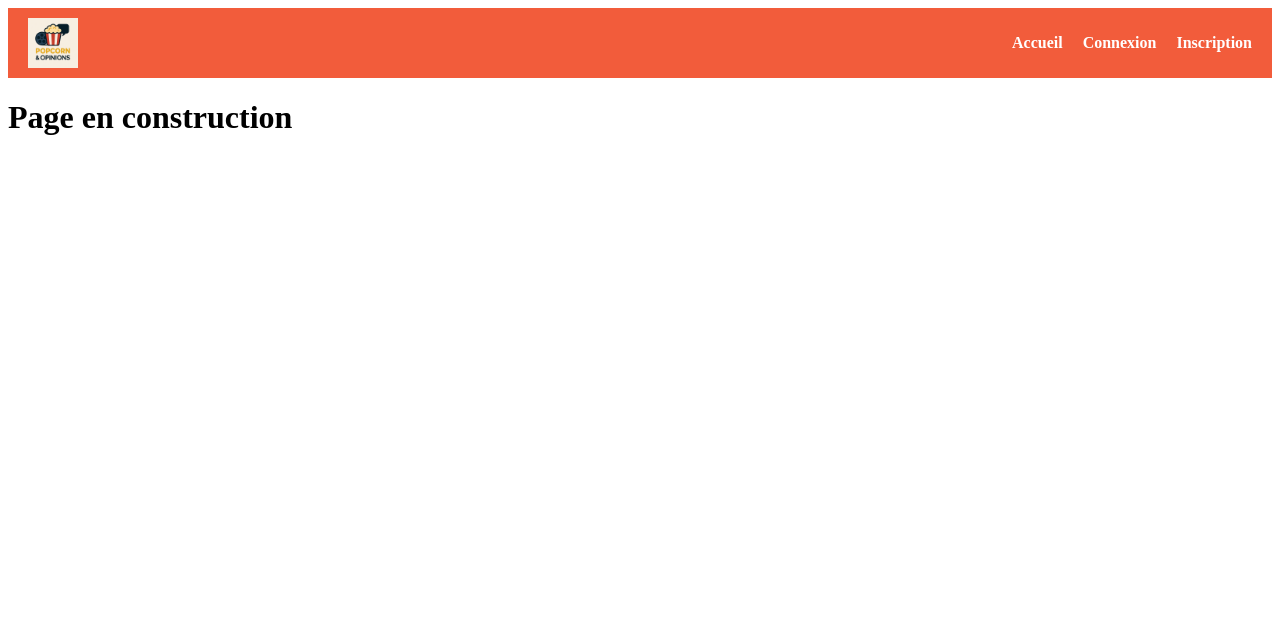
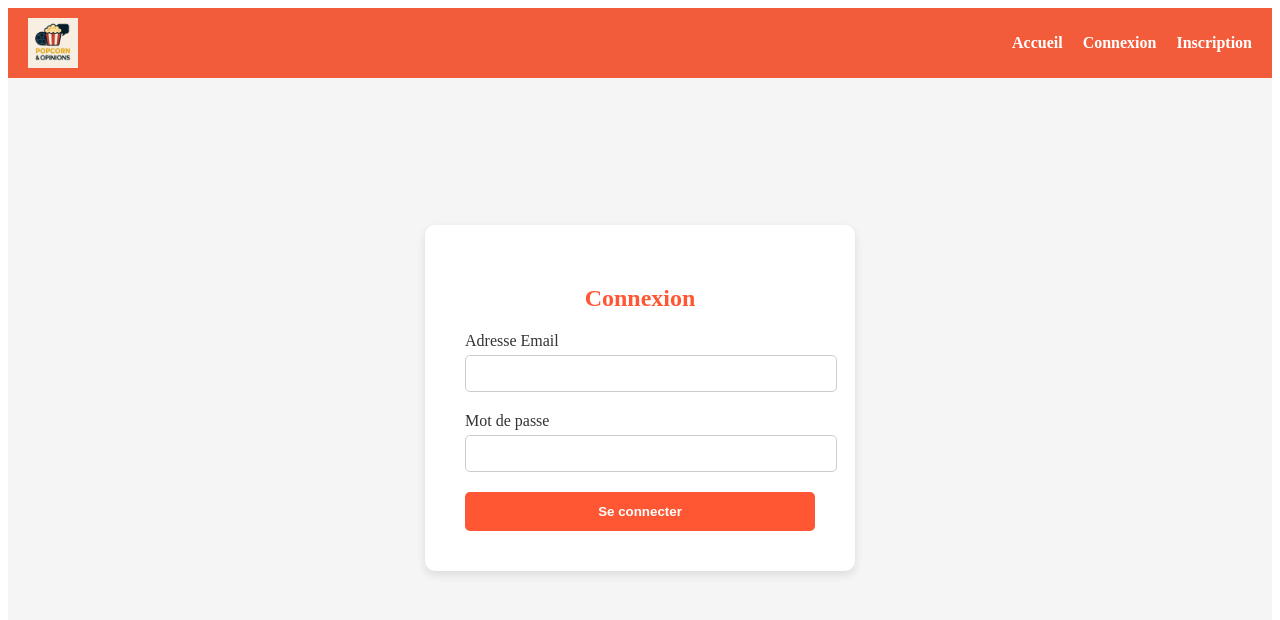
Before and after one commit to rhita123/pick-and-play, a Vue app in the folder client/: page /login in a window 1280 px wide. Shown: the top 620 px of the page. Built offline with nearby package versions, Linux system fonts and the light colour scheme.

Commit message:
frontend page inscription et connexion

```diff
--- a/client/src/views/Login.vue
+++ b/client/src/views/Login.vue
@@ -1,12 +1,96 @@
 <template>
-    <div>
-      <h1>Page en construction</h1>
+    <div class="login">
+      <div class="form-container">
+        <h2>Connexion</h2>
+        <form @submit.prevent="handleLogin">
+          <div class="form-group">
+            <label for="email">Adresse Email</label>
+            <input type="email" id="email" v-model="email" required>
+          </div>
+
+          <div class="form-group">
+            <label for="password">Mot de passe</label>
+            <input type="password" id="password" v-model="password" required>
+          </div>
+
+          <button type="submit">Se connecter</button>
+        </form>
+      </div>
     </div>
   </template>
 
   <script>
-
   export default {
-    name: 'Login'
+    name: 'Login',
+    data() {
+      return {
+        email: '',
+        password: ''
+      }
+    },
+    methods: {
+      handleLogin() {
+        console.log('Tentative de connexion avec:', this.email, this.password);
+        // Ici on mettra la vraie logique après (API).
+      }
+    }
   }
   </script>
+
+  <style scoped>
+  .login {
+    display: flex;
+    justify-content: center;
+    align-items: center;
+    min-height: 80vh;
+    background-color: #f5f5f5;
+  }
+
+  .form-container {
+    background: white;
+    padding: 40px;
+    border-radius: 10px;
+    box-shadow: 0px 4px 10px rgba(0, 0, 0, 0.1);
+    width: 350px;
+    text-align: center;
+  }
+
+  .form-container h2 {
+    margin-bottom: 20px;
+    color: #ff5733;
+  }
+
+  .form-group {
+    margin-bottom: 20px;
+    text-align: left;
+  }
+
+  .form-group label {
+    display: block;
+    margin-bottom: 5px;
+    color: #333;
+  }
+
+  .form-group input {
+    width: 100%;
+    padding: 10px;
+    border: 1px solid #ccc;
+    border-radius: 5px;
+  }
+
+  button {
+    width: 100%;
+    padding: 12px;
+    background-color: #ff5733;
+    color: white;
+    border: none;
+    border-radius: 5px;
+    font-weight: bold;
+    cursor: pointer;
+    transition: background-color 0.3s;
+  }
+
+  button:hover {
+    background-color: #e04a2d;
+  }
+  </style>
--- a/client/src/views/Register.vue
+++ b/client/src/views/Register.vue
@@ -1,9 +1,102 @@
 <template>
-    <div>Page d'inscription</div>
+    <div class="register">
+      <div class="form-container">
+        <h2>Inscription</h2>
+        <form @submit.prevent="handleRegister">
+          <div class="form-group">
+            <label for="username">Nom d'utilisateur</label>
+            <input type="text" id="username" v-model="username" required>
+          </div>
+
+          <div class="form-group">
+            <label for="email">Adresse Email</label>
+            <input type="email" id="email" v-model="email" required>
+          </div>
+
+          <div class="form-group">
+            <label for="password">Mot de passe</label>
+            <input type="password" id="password" v-model="password" required>
+          </div>
+
+          <button type="submit">S'inscrire</button>
+        </form>
+      </div>
+    </div>
   </template>
 
   <script>
   export default {
-    name: 'Register'
+    name: 'Register',
+    data() {
+      return {
+        username: '',
+        email: '',
+        password: ''
+      }
+    },
+    methods: {
+      handleRegister() {
+        console.log('Tentative d’inscription avec:', this.username, this.email, this.password);
+        // Ici on mettra la vraie logique d'API plus tard.
+      }
+    }
   }
   </script>
+
+  <style scoped>
+  .register {
+    display: flex;
+    justify-content: center;
+    align-items: center;
+    min-height: 80vh;
+    background-color: #f5f5f5;
+  }
+
+  .form-container {
+    background: white;
+    padding: 40px;
+    border-radius: 10px;
+    box-shadow: 0px 4px 10px rgba(0, 0, 0, 0.1);
+    width: 350px;
+    text-align: center;
+  }
+
+  .form-container h2 {
+    margin-bottom: 20px;
+    color: #ff5733;
+  }
+
+  .form-group {
+    margin-bottom: 20px;
+    text-align: left;
+  }
+
+  .form-group label {
+    display: block;
+    margin-bottom: 5px;
+    color: #333;
+  }
+
+  .form-group input {
+    width: 100%;
+    padding: 10px;
+    border: 1px solid #ccc;
+    border-radius: 5px;
+  }
+
+  button {
+    width: 100%;
+    padding: 12px;
+    background-color: #ff5733;
+    color: white;
+    border: none;
+    border-radius: 5px;
+    font-weight: bold;
+    cursor: pointer;
+    transition: background-color 0.3s;
+  }
+
+  button:hover {
+    background-color: #e04a2d;
+  }
+  </style>
```
